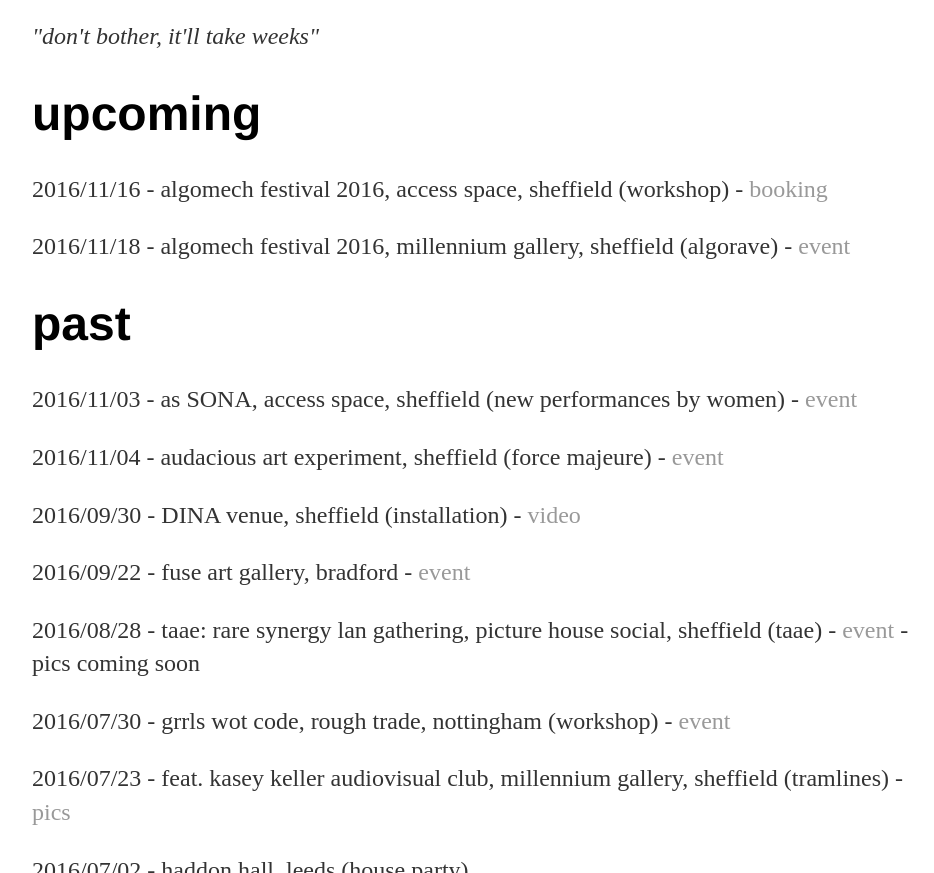
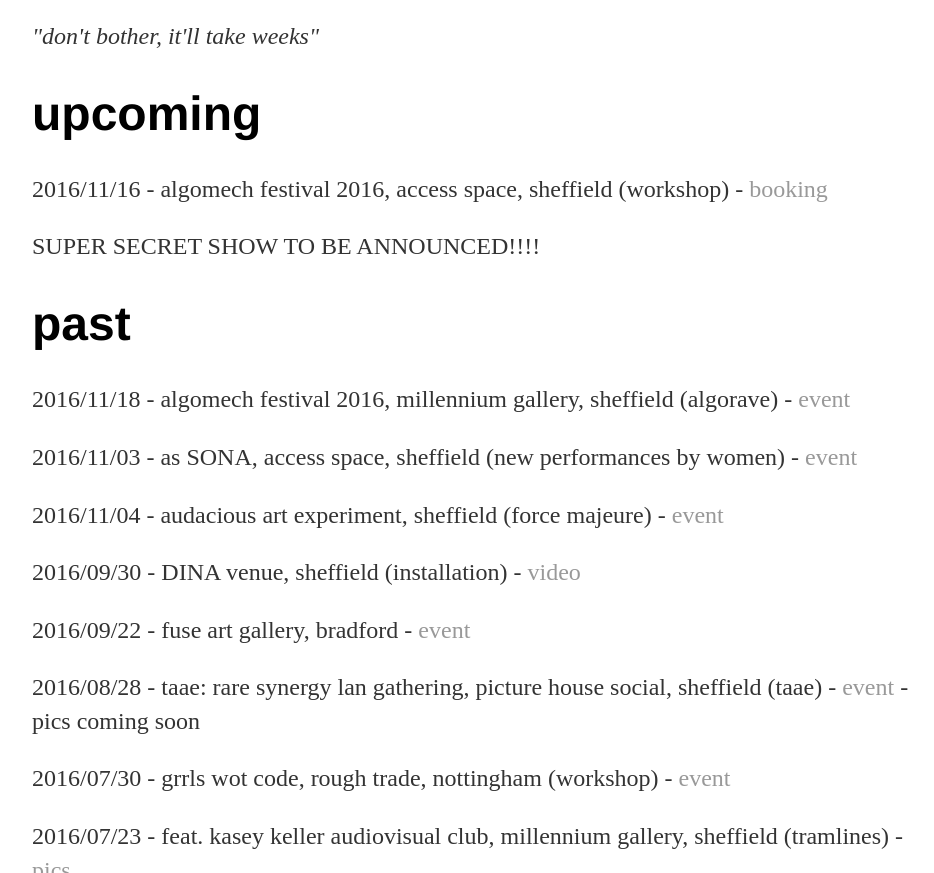
Before and after one commit to heavy-lifting/heavy-lifting.github.io, a Jekyll site: the page built from index.html, in a window 1280 px wide and 900 px high, scrolled down 935 px, cut to the strip 27-900 px from the top of the window. Shown: the whole strip, without its empty margins (160-1094 px from the left). Built offline with Jekyll 4.4.1, drawn with Linux system fonts in a browser that asks for light colours.

Commit message:
Update index.html

```diff
--- a/index.html
+++ b/index.html
@@ -20,11 +20,12 @@
 <div class="upcoming"> <!-- DON'T FORGET TO UPDATE THE 'SHOWS' PAGE TOO-->
 	<h1>upcoming</h1>
 	<p>2016/11/16 - algomech festival 2016, access space, sheffield (workshop) - <a href="https://www.eventbrite.co.uk/e/algorave-academy-tickets-28186226763" target="_blank">booking</a></p>
-	<p>2016/11/18 - algomech festival 2016, millennium gallery, sheffield (algorave) - <a href="https://www.facebook.com/events/296099617423371/" target="_blank">event</a></p>
+	<p>SUPER SECRET SHOW TO BE ANNOUNCED!!!!<p>
 </div><!-- /.blurb -->
 
 <div class="past"> <!-- DON'T FORGET TO UPDATE THE 'SHOWS' PAGE TOO-->
 	<h1>past</h1>
+	<p>2016/11/18 - algomech festival 2016, millennium gallery, sheffield (algorave) - <a href="https://www.facebook.com/events/296099617423371/" target="_blank">event</a></p>
 	<p>2016/11/03 - as SONA, access space, sheffield (new performances by women) - <a href="https://www.facebook.com/events/1795038670716823/" target="_blank">event</a><p>
 	<p>2016/11/04 - audacious art experiment, sheffield (force majeure) - <a href="https://www.facebook.com/events/682156375281117/" target="_blank">event</a><p>
 	<p>2016/09/30 - DINA venue, sheffield (installation) - <a href="https://www.youtube.com/watch?v=dfuBBIPcKPk" target="_blank">video</a><p>
```
